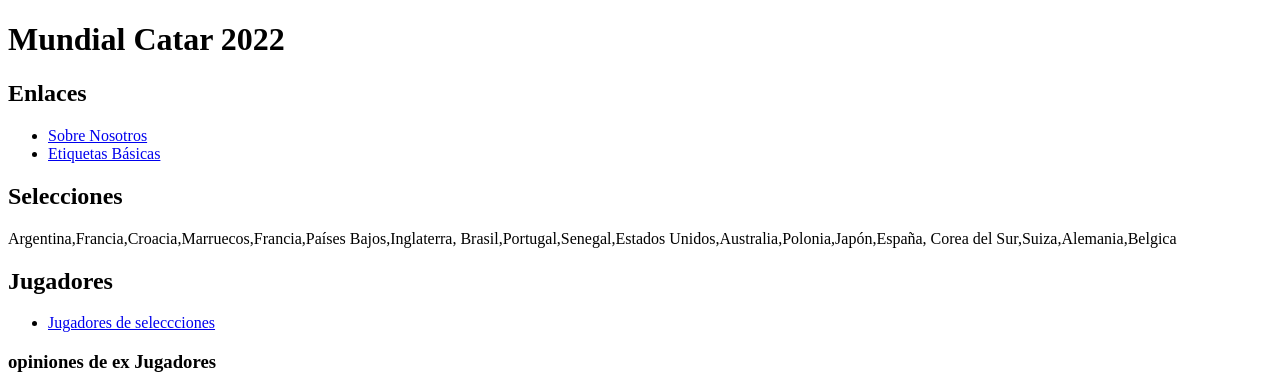
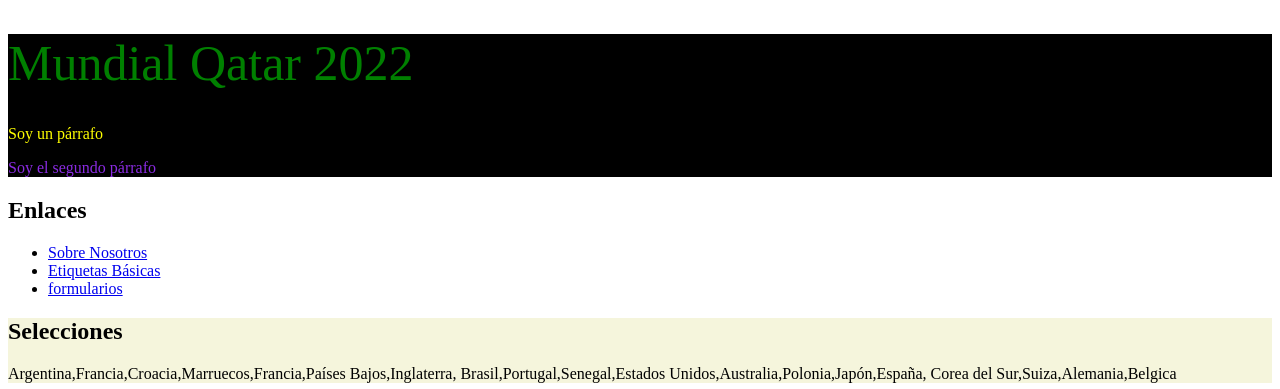
Before and after one commit to christianspinosa/grupoa-lu-mier, a plain HTML site: page index.html in a window 1280 px wide. Shown: the top 389 px of the page. Drawn offline with Linux system fonts and the light colour scheme.

Commit message:
clase de css basico

```diff
--- /dev/null
+++ b/css/formulario.style.css
@@ -0,0 +1,3 @@
+/*
+todo es css
+*/
--- a/index.html
+++ b/index.html
@@ -4,15 +4,52 @@
  <!DOCTYPE html>
 
  <html lang="en">
-     <!--NO SE VE-->
-     <head>
-         <title>Bootcamp</title>
-     </head>
+
+ <!--NO SE VE-->
+ <head>
+     <title>Bootcamp Comafi - HTML</title>
+     <!-- estilos interno -->
+     <style>
+         /* OJO: esto es css, NO html */
+         /*estilo de etiqueta */
+         header {
+             /*vamos a poner los estilos que afectan a la etiqueta header*/
+             background-color: black;
+             color:white;
+         }
+         /*el elemento p que esta dentro de header*/
+
+         /*regla*/
+         header p {
+             /*atributo: valor*/
+             color: yellow;
+             /*bloque de declaración*/
+         }
+
+         header h1 {
+             color: green !important;
+         }
+
+         /*id*/
+         #segundo_parrafo {
+             color:blueviolet;
+         }
+     </style>
+
+     <!-- 3 forma: externa-->
+     <link rel="stylesheet" href="./styles.css"/>
+ </head>
      <!-- LO QUE SE VE-->
      <body>
          <!-- etiqueta semantica-->
-        <header>
-            <h1>Mundial Catar 2022</h1>
+        <header style>
+            <h1 style="color:red;font-size: 50px;font-weight: normal;">Mundial Qatar 2022</h1>
+            <p>
+                Soy un párrafo
+            </p>
+            <p id="segundo_parrafo">
+                Soy el segundo párrafo
+            </p>
         </header>
         <h2>Enlaces</h2>
         <nav>
@@ -31,12 +68,17 @@
                         Etiquetas B&aacute;sicas
                     </a>
                 </li>
+                <li>
+                    <a href="./pages/formularios.html">
+                        formularios
+                    </a>
+                </li>
             </ul>
         </nav>
 
             <!--contenido principal del docuemnto-->
 
-        <section>
+        <section id="selecciones">
             <h2>Selecciones</h2>
             <p>
                 Argentina,Francia,Croacia,Marruecos,Francia,Países Bajos,Inglaterra,
--- /dev/null
+++ b/styles.css
@@ -0,0 +1,40 @@
+@import url('https://fonts.googleapis.com/css2?family=Ubuntu:ital,wght@0,300;0,400;0,700;1,300;1,400;1,700&display=swap');
+/*
+    todo es css
+*/
+
+/*
+    crear una clase:
+    .nombreDeLaClase {
+        atributo: valor;
+        atribut2:valor;
+        atrx:valorx;
+    }
+*/
+
+/*
+Selector por etiqueta: Afecta a todos los section
+*/
+section {
+    background-color: beige;
+}
+/*
+Selector por ID:
+*/
+#secArbitros {
+    /* background-color: blue; */
+    /*background-color: #f23838;*/
+    background-color: rgba(0, 0, 255, 0.5);
+    color: white;
+    font-size: 20px;  /*fijos: px |relativos*/
+    font-weight: 300;
+    /* font-family: Courier, monospace; */
+    font-family: 'Ubuntu', sans-serif;
+    font-style: unset;
+}
+/*
+ 0 -> !important
+ 1 -> etiqueta : inline
+ 2 -> #id
+ 3 -> clase
+*/
```
Also changed, not shown: pages/styles.css (added).
